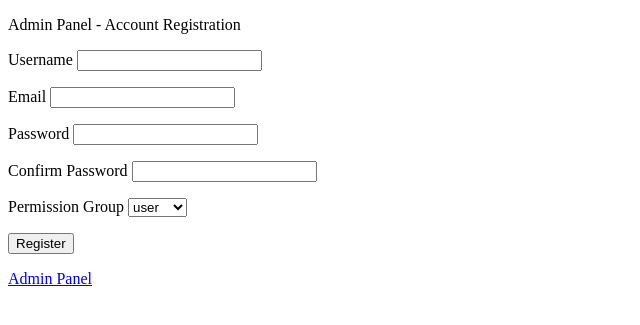
After one commit to zNitche/FlaskBugTracker, a Flask app: template flask_bug_tracker/blueprints/admin/templates/register_account.html in a window 1280 px wide. The commit adds this page. Shown: the top 325 px of the page, without its empty margins (0-640 px from the left). Run offline with Flask 2, Linux system fonts and the light colour scheme; the template is opened without the code that fills it: values that come from a table or form of the project are taken from there, others are empty; parts of the project's set-up code (start-up, migrations or seed data) failed here and were passed over.

Commit message:
added admin accounts users registration view

```diff
--- a/flask_bug_tracker/app_modules/forms.py
+++ b/flask_bug_tracker/app_modules/forms.py
@@ -1,6 +1,8 @@
 from flask_wtf import FlaskForm
-from wtforms import StringField, PasswordField
-from wtforms.validators import DataRequired
+from wtforms import StringField, PasswordField, SelectField
+from wtforms.validators import DataRequired, Length, EqualTo, ValidationError
+from flask_bug_tracker.consts import ValidationConsts, SystemMessagesConst
+from flask_bug_tracker import models
 
 
 class FormBase(FlaskForm):
@@ -13,3 +15,39 @@ class FormBase(FlaskForm):
 class LoginForm(FormBase):
     email = StringField("Email", validators=[DataRequired()])
     password = PasswordField("Password", validators=[DataRequired()])
+
+
+class RegistrationForm(FormBase):
+    username = StringField("Username", validators=[DataRequired(),
+                                                   Length(min=ValidationConsts.MIN_USERNAME_LENGTH,
+                                                          max=ValidationConsts.MAX_USERNAME_LENGTH)])
+
+    email = StringField("Email", validators=[DataRequired(),
+                                             Length(min=ValidationConsts.MIN_EMAIL_LENGTH,
+                                                    max=ValidationConsts.MAX_EMAIL_LENGTH)])
+
+    password = PasswordField("Password", validators=[DataRequired(),
+                                                     Length(min=ValidationConsts.MIN_PASSWORD_LENGTH,
+                                                            max=ValidationConsts.MAX_PASSWORD_LENGTH)])
+
+    confirm_password = PasswordField("Confirm Password", validators=[DataRequired(), EqualTo("password")])
+
+    permission_group = SelectField("Permission Group", choices=models.PermissionGroup.get_groups_names())
+
+    def validate_username(self, username):
+        user = models.User.query.filter_by(username=username.data).first()
+
+        if user:
+            raise ValidationError(SystemMessagesConst.USERNAME_TAKEN)
+
+    def validate_email(self, email):
+        user = models.User.query.filter_by(email=email.data).first()
+
+        if user:
+            raise ValidationError(SystemMessagesConst.EMAIL_TAKEN)
+
+    def validate_permission_group(self, permission_group):
+        permission_group = models.PermissionGroup.query.filter_by(name=permission_group.data).first()
+
+        if not permission_group:
+            raise ValidationError(SystemMessagesConst.PERMISSION_GROUP_DOESNT_EXIST)
--- /dev/null
+++ b/flask_bug_tracker/blueprints/admin/templates/register_account.html
@@ -0,0 +1,24 @@
+{% extends "base.html" %}
+{% block content %}
+
+<p>
+    Admin Panel - Account Registration
+</p>
+<p>
+    <form action="{{ url_for('admin.register_account') }}" method="POST">
+        {% with form=registration_form %}
+            {% include "components/form_component.html" %}
+        {% endwith %}
+
+        <button type="submit">
+            Register
+        </button>
+    </form>
+</p>
+<p>
+    <a href="{{ url_for('admin.home') }}">
+        Admin Panel
+    </a>
+</p>
+
+{% endblock %}
```
Also changed, not shown: flask_bug_tracker/blueprints/admin/routes.py (+30 -2 lines), flask_bug_tracker/blueprints/admin/templates/admin.html (+7 -7 lines), flask_bug_tracker/consts.py (+20 -6 lines), flask_bug_tracker/models.py (+25 -4 lines).
